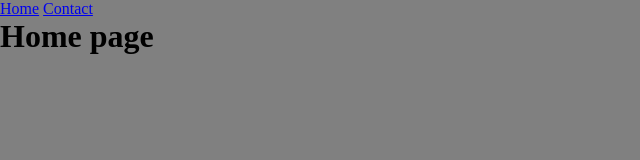
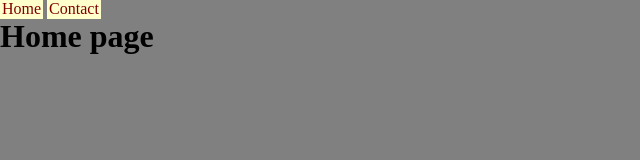
Before and after one commit to Taras-prog/Node-test, a website: page public/index.html in a window 1280 px wide. Shown: the whole page, without its empty margins (0-640 px from the left). Drawn offline with Linux system fonts and the light colour scheme.

Commit message:
style-commit

```diff
--- a/public/styles.css
+++ b/public/styles.css
@@ -5,3 +5,11 @@
 body {
     background-color: gray;
 }
+
+
+a {
+    text-decoration: none;
+    color: #800000; /* Цвет текста */
+    background: #ffc; /* Цвет фона */
+    padding: 2px;
+}
```
